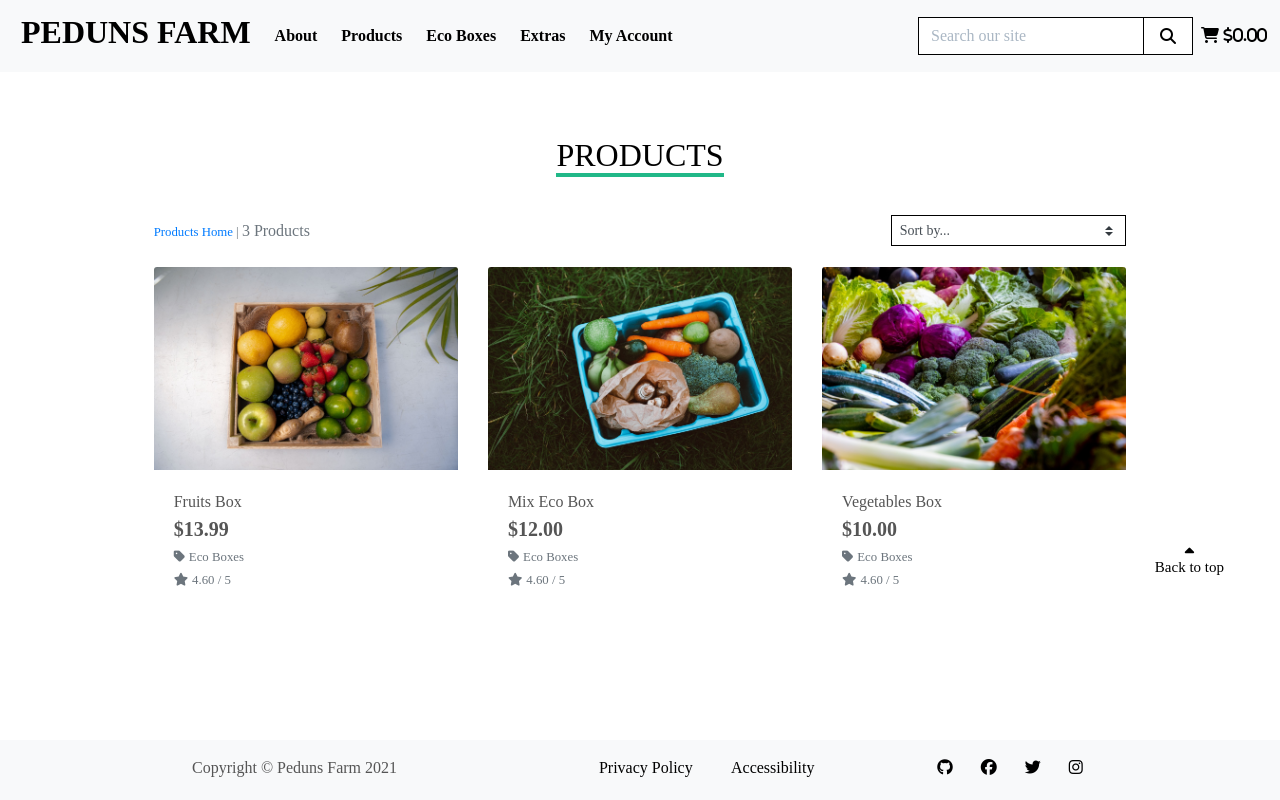
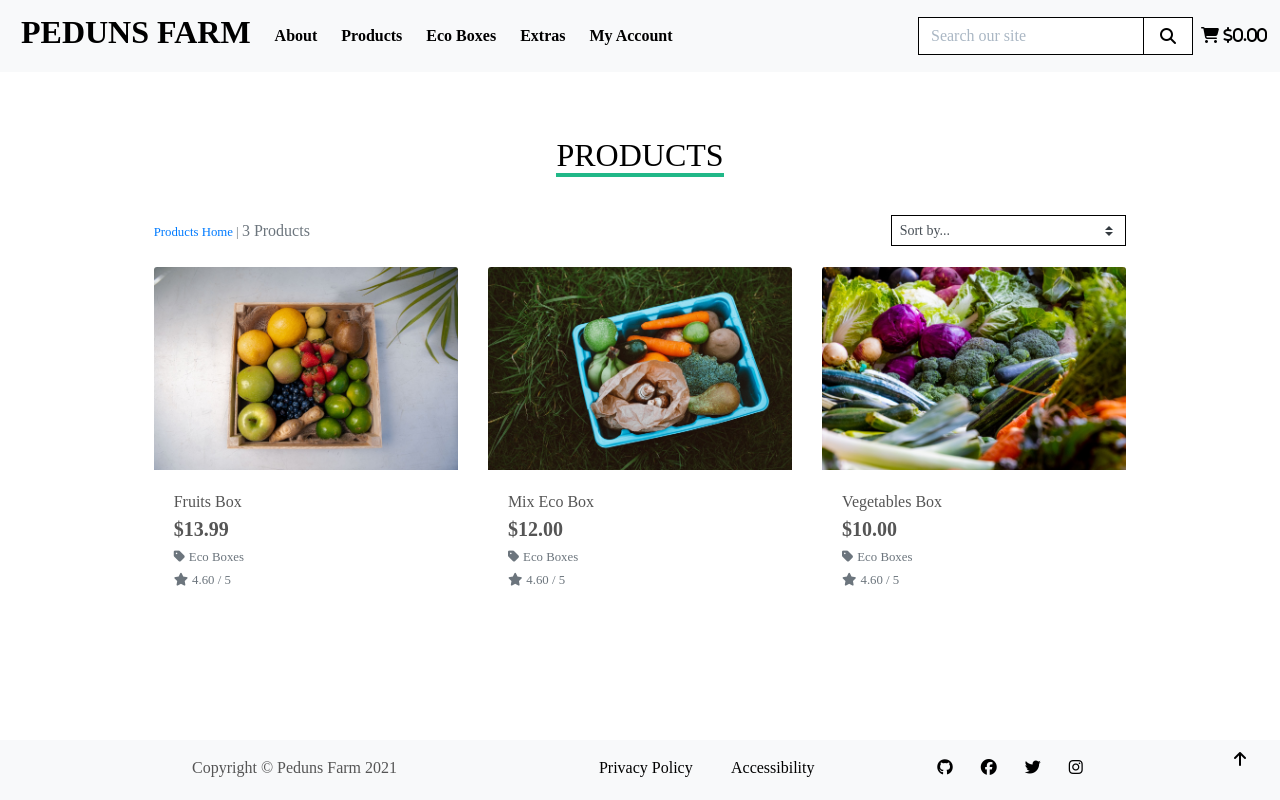
Before and after one commit to Joan-Amudu/Peduns-Farm, a Django app: page /products/?category=eco_boxes in a window 1280 px wide. Run offline with Django 3.2, Linux system fonts and the light colour scheme; data comes from the database, SQL or seed files in the repository; some libraries are stand-ins or nearby versions.

Commit message:
Update bac to top button

```diff
--- a/products/templates/products/products.html
+++ b/products/templates/products/products.html
@@ -111,10 +111,9 @@
         <button>
             <span>
                 <a class="btt-link d-flex h-100">
-                    <i class="fas fa-caret-up text-black mx-auto my-auto"></i>
+                    <i class="fas fa-arrow-up text-black mx-auto my-auto"></i>
                 </a>
             </span>
-            Back to top
         </button>
     </div>
 {% endblock %}
--- a/static/css/base.css
+++ b/static/css/base.css
@@ -109,22 +109,18 @@ button {
 }
 
 .back-to-top {
-    position: sticky;
-    bottom: 0;
-    right: 50px;
-    padding-bottom: 20px;
-    text-align: center;
-    text-transform: uppercase;
-    margin-top: -60px;
-    float: right;
-    font-size: 15px;
-    line-height: 16px;
+    height: 42px;
+    width: 42px;
+    position: fixed;
+    bottom: 10px;
+    right: 10px;
 }
 .back-to-top button {
     background-color: transparent;
     border: none;
     border-radius: 0;
     box-shadow: none;
+    z-index: 100;
 }
 
 .btt-link {
@@ -137,7 +133,6 @@ button {
 .remove-item {
     cursor: pointer;
 }
-
 
 input[name='q']::placeholder {
     color: #aab7c4;
```
